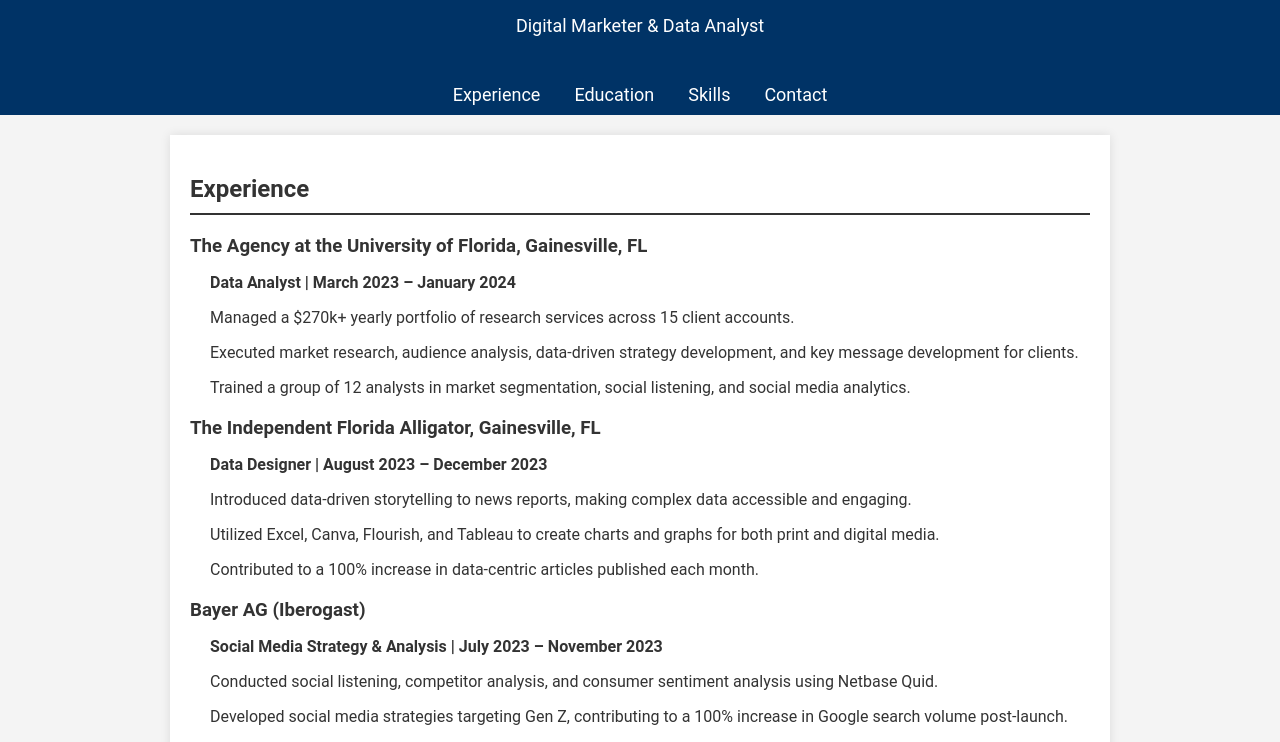
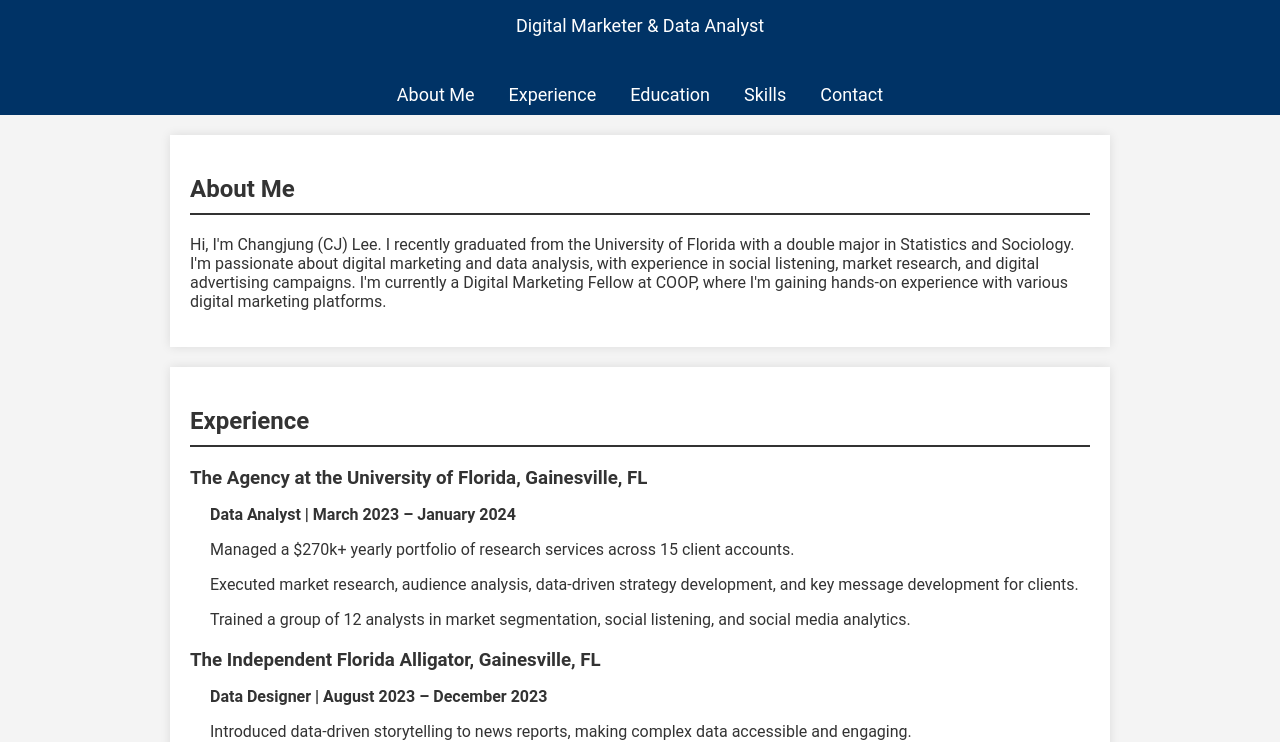
Before and after one commit to cjlee531/cjlee531.github.io, a plain HTML site: page index.html in a window 1280 px wide. Shown: the part 65-807 px from the top of the page. Drawn offline with Linux system fonts and the light colour scheme.

Commit message:
Update index.html

```diff
--- a/index.html
+++ b/index.html
@@ -102,11 +102,17 @@
 </header>
 
 <nav>
+    <a href="#about">About Me</a>
     <a href="#experience">Experience</a>
     <a href="#education">Education</a>
     <a href="#skills">Skills</a>
     <a href="#contact">Contact</a>
 </nav>
+
+<section id="about" class="container">
+        <h2>About Me</h2>
+        <p>Hi, I'm Changjung (CJ) Lee. I recently graduated from the University of Florida with a double major in Statistics and Sociology. I'm passionate about digital marketing and data analysis, with experience in social listening, market research, and digital advertising campaigns. I'm currently a Digital Marketing Fellow at COOP, where I'm gaining hands-on experience with various digital marketing platforms.</p>
+</section>
 
 <section id="experience">
     <h2>Experience</h2>
```
